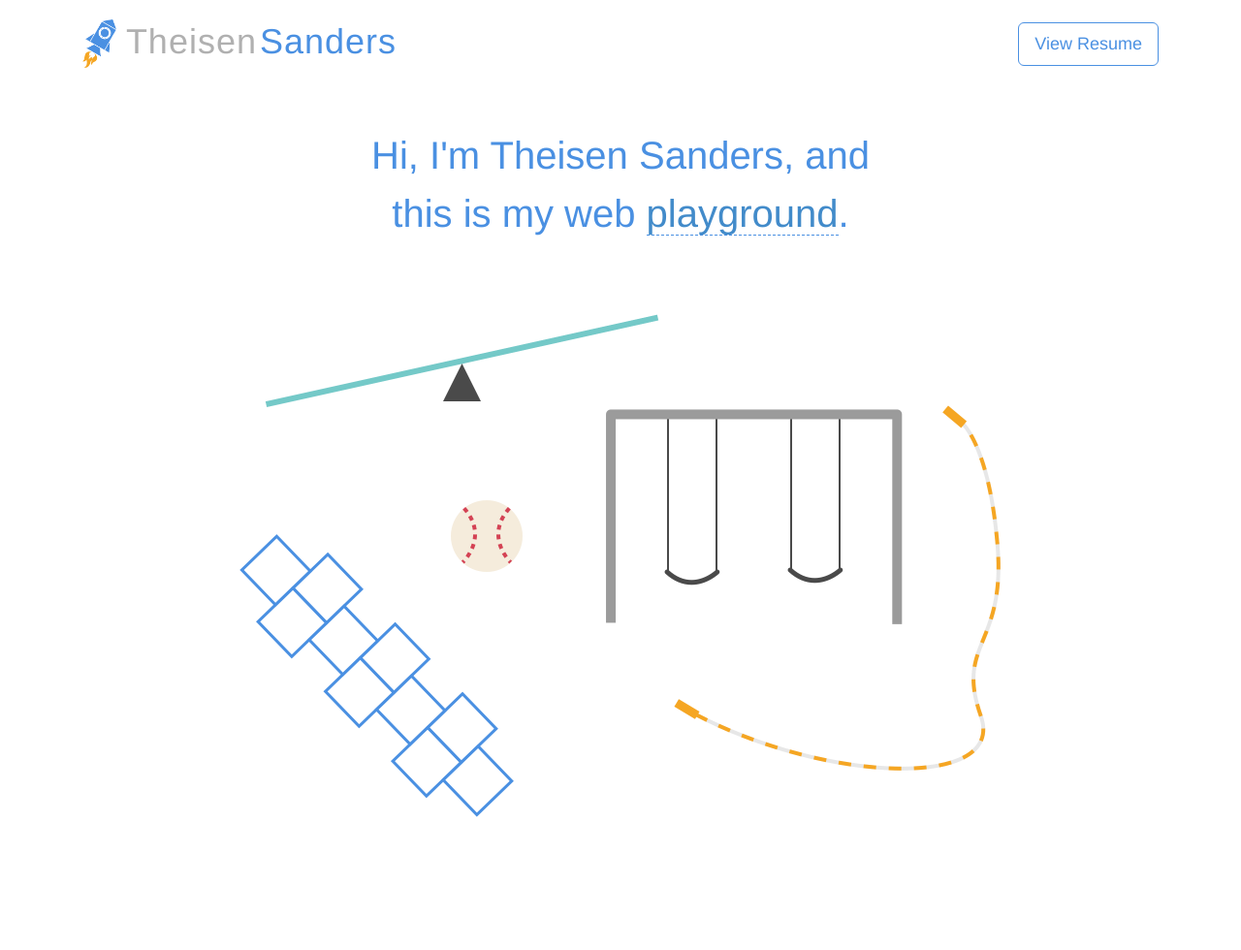
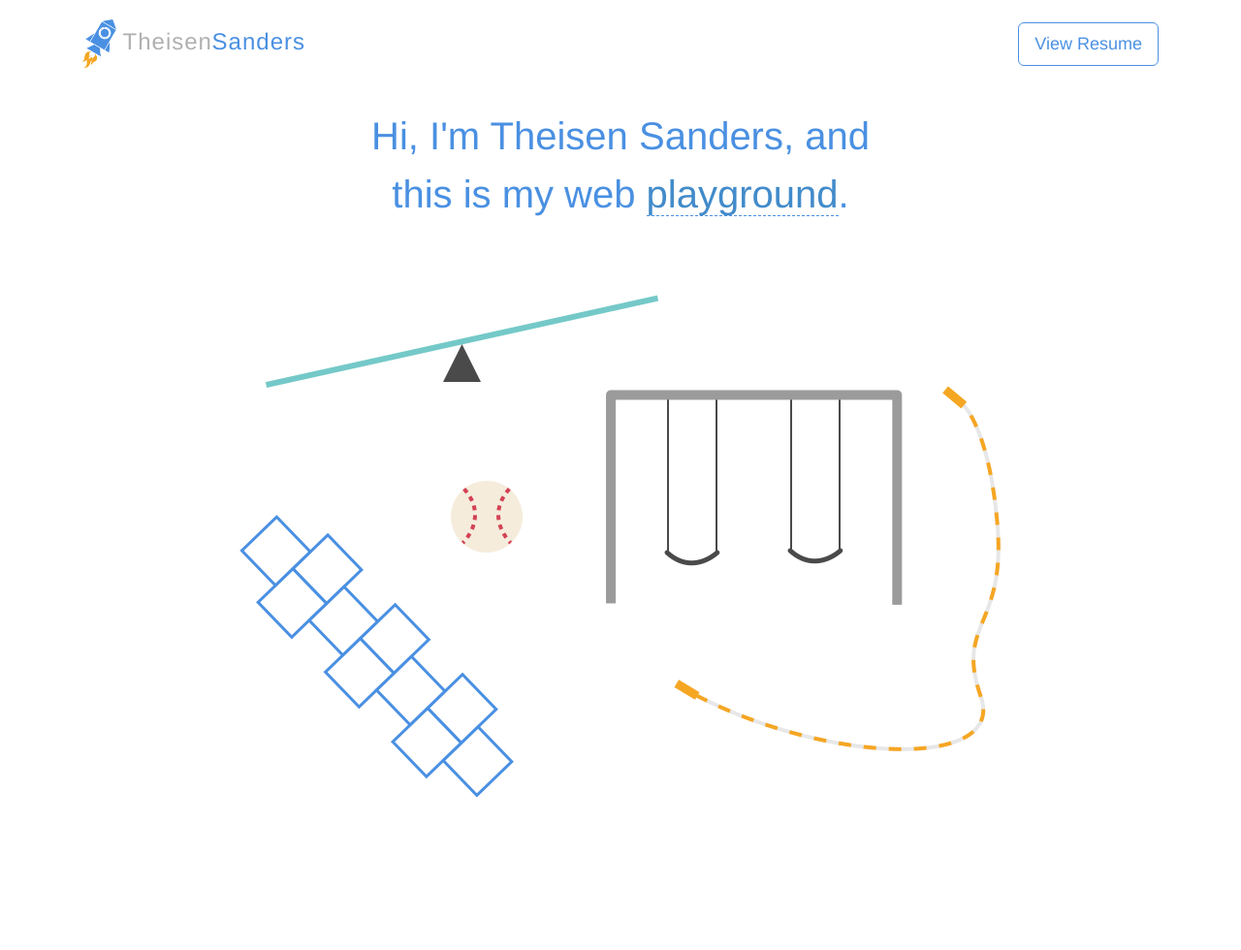
Before and after one commit to theisensanders-wf/theisensanders-wf.github.io, a Jekyll site: the page built from index.html, in a window 1280 px wide. Shown: the whole page at 97% size. Built offline with Jekyll 4.4.1, drawn with Linux system fonts in a browser that asks for light colours; Markdown is read by kramdown in place of the engine named in the settings.

Commit message:
Header is more responsive

```diff
--- a/assets/css/main.css
+++ b/assets/css/main.css
@@ -44,37 +44,58 @@
 
 /* line 5, ../_scss/mixins/_header.scss */
 #header {
-  height: 90px;
   padding-top: 20px;
 }
-/* line 10, ../_scss/mixins/_header.scss */
+/* line 8, ../_scss/mixins/_header.scss */
+#header .header-left {
+  text-align: center;
+}
+@media (min-width: 992px) {
+  /* line 8, ../_scss/mixins/_header.scss */
+  #header .header-left {
+    text-align: left;
+  }
+  /* line 14, ../_scss/mixins/_header.scss */
+  #header .header-left .logo {
+    font-size: 36px;
+  }
+}
+/* line 19, ../_scss/mixins/_header.scss */
 #header .header-left .logo {
   margin: 0;
+  font-size: 24px;
 }
-/* line 13, ../_scss/mixins/_header.scss */
+/* line 23, ../_scss/mixins/_header.scss */
 #header .header-left .logo img {
   height: 50px;
 }
-/* line 17, ../_scss/mixins/_header.scss */
+/* line 27, ../_scss/mixins/_header.scss */
 #header .header-left .logo a {
   color: #b0b0b0;
   text-decoration: none;
   letter-spacing: 1px;
   word-spacing: -8px;
 }
-/* line 23, ../_scss/mixins/_header.scss */
+/* line 33, ../_scss/mixins/_header.scss */
 #header .header-left .logo a .lastname {
   color: #4a90e2;
 }
-/* line 27, ../_scss/mixins/_header.scss */
+/* line 37, ../_scss/mixins/_header.scss */
 #header .header-left .logo a:hover {
   text-decoration: none;
 }
-/* line 34, ../_scss/mixins/_header.scss */
+/* line 44, ../_scss/mixins/_header.scss */
 #header .header-right {
   text-align: right;
+  display: none;
 }
-/* line 37, ../_scss/mixins/_header.scss */
+@media (min-width: 992px) {
+  /* line 44, ../_scss/mixins/_header.scss */
+  #header .header-right {
+    display: block;
+  }
+}
+/* line 52, ../_scss/mixins/_header.scss */
 #header .header-right .btn.btn-lg {
   font-family: "proxima-nova", "Helvetica Neue", Helvetica, Arial, sans-serif;
   margin-top: 2.5px;
```
Also changed, not shown: assets/_scss/mixins/_header.scss (+16 -1 lines).
